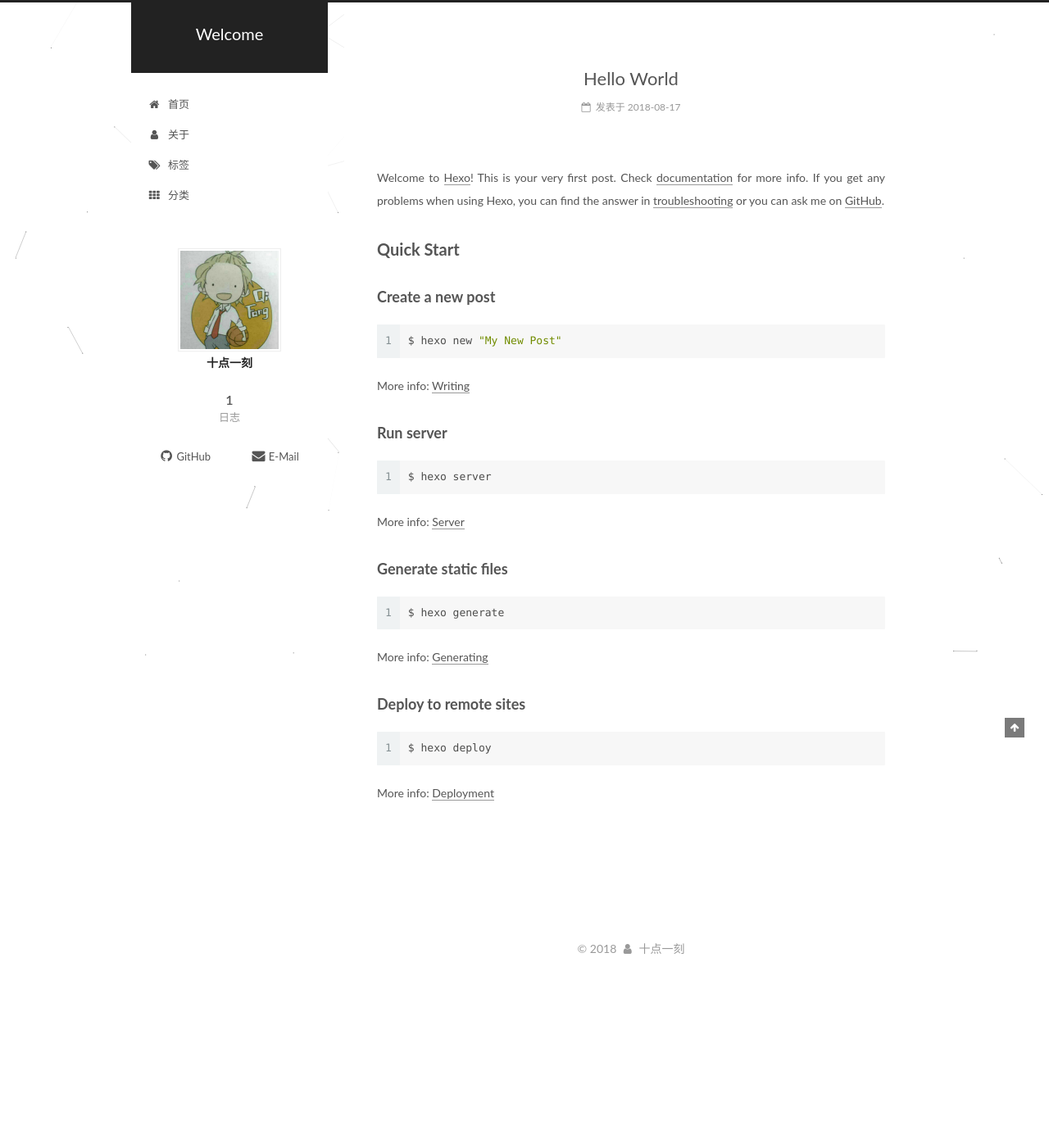
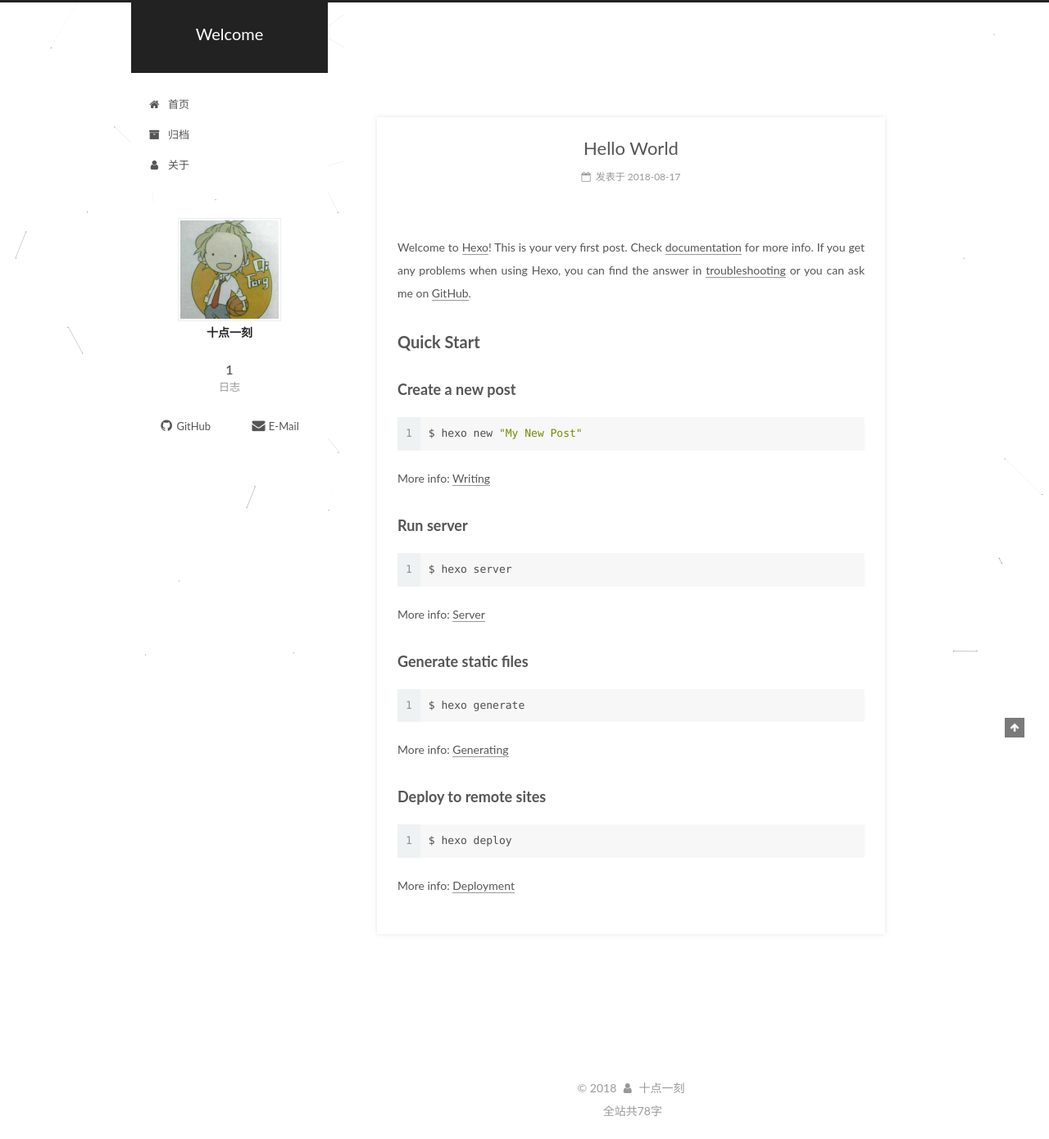
Before and after one commit to tenneling/tenneling.github.io, a plain HTML site: page index.html in a window 1280 px wide. Shown: the whole page at 82% size. Before the commit the page ends 1192 px from the top, so only its background shows below. Drawn offline with Linux system fonts and the light colour scheme.

Commit message:
Site updated: 2018-08-17 22:30:24

```diff
--- a/css/main.css
+++ b/css/main.css
@@ -1826,7 +1826,7 @@ pre .javascript .function {
   width: 4px;
   height: 4px;
   border-radius: 50%;
-  background: #b347ff;
+  background: #961dff;
 }
 .links-of-blogroll {
   font-size: 13px;
@@ -3001,3 +3001,10 @@ body {
   background-attachment: fixed;
   background-position: center;
 }
+.post {
+  margin-top: 60px;
+  margin-bottom: 60px;
+  padding: 25px;
+  -webkit-box-shadow: 0 0 5px rgba(202,203,203,0.5);
+  -moz-box-shadow: 0 0 5px rgba(202,203,204,0.5);
+}
--- a/index.html
+++ b/index.html
@@ -187,32 +187,22 @@
         </li>
 
 
+        <li class="menu-item menu-item-archives">
+          <a href="/archives/" rel="section">
+
+              <i class="menu-item-icon fa fa-fw fa-archive"></i> <br />
+
+            归档
+          </a>
+        </li>
+
+
         <li class="menu-item menu-item-about">
           <a href="/about/" rel="section">
 
               <i class="menu-item-icon fa fa-fw fa-user"></i> <br />
 
             关于
-          </a>
-        </li>
-
-
-        <li class="menu-item menu-item-tags">
-          <a href="/tags/" rel="section">
-
-              <i class="menu-item-icon fa fa-fw fa-tags"></i> <br />
-
-            标签
-          </a>
-        </li>
-
-
-        <li class="menu-item menu-item-categories">
-          <a href="/categories/" rel="section">
-
-              <i class="menu-item-icon fa fa-fw fa-th"></i> <br />
-
-            分类
           </a>
         </li>
 
@@ -415,7 +405,7 @@
 
               <div class="site-state-item site-state-posts">
 
-                <a href="/archives">
+                <a href="/archives/">
 
                   <span class="site-state-item-count">1</span>
                   <span class="site-state-item-name">日志</span>
@@ -474,7 +464,7 @@
 
     <footer id="footer" class="footer">
       <div class="footer-inner">
-        <div class="copyright">&copy; <span itemprop="copyrightYear">2018</span>
+        ﻿<div class="copyright">&copy; <span itemprop="copyrightYear">2018</span>
   <span class="with-love">
     <i class="fa fa-user"></i>
   </span>
@@ -490,7 +480,10 @@
 
 
 
-
+<div class="theme-info">
+  <div class="powered-by"></div>
+  <span class="post-count">全站共78字</span>
+</div>
 
 
 
```
Also changed, not shown: 2018/08/17/hello-world/index.html (+16 -23 lines), about/index.html (+16 -23 lines), archives/2018/08/index.html (+16 -23 lines), archives/2018/index.html (+16 -23 lines), archives/index.html (+16 -23 lines), categories/index.html (+16 -23 lines), tags/index.html (+16 -23 lines), 1 other file.
